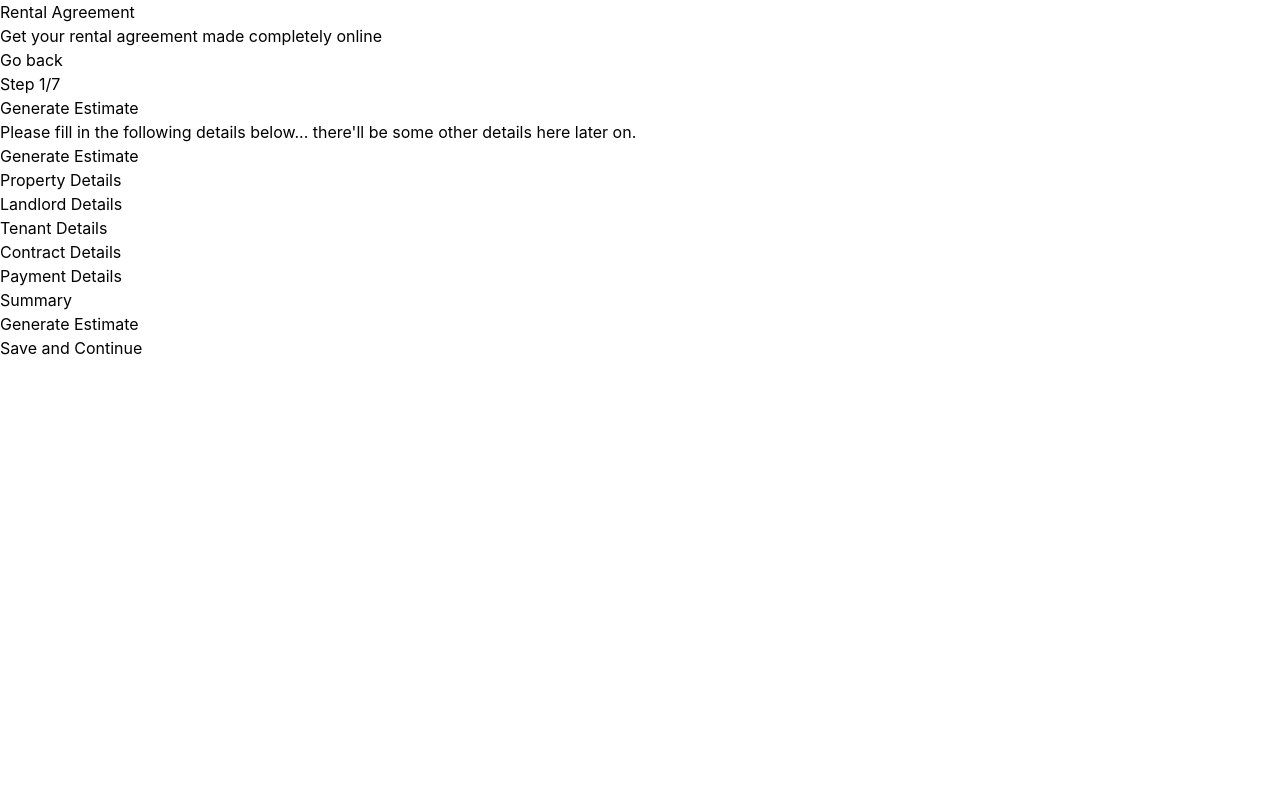
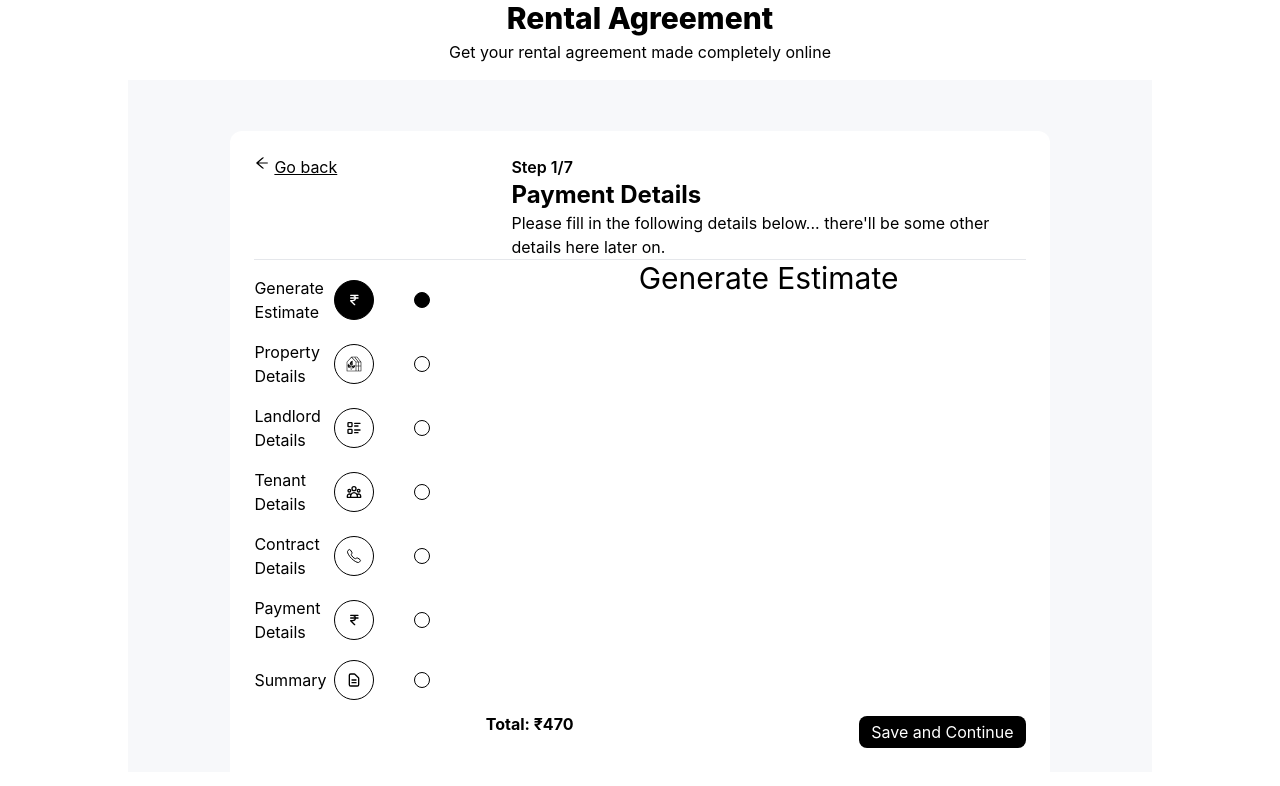
Before and after one commit to V-Blaze/web-ui, a React (Create React App) app: page / in a window 1280 px wide. Shown: the top 786 px of the page. Built offline with nearby package versions, Linux system fonts and the light colour scheme.

Commit message:
Add Responsive styling to all components

```diff
--- a/package.json
+++ b/package.json
@@ -12,6 +12,7 @@
     "@testing-library/user-event": "^13.5.0",
     "react": "^18.2.0",
     "react-dom": "^18.2.0",
+    "react-icons": "^4.7.1",
     "react-scripts": "5.0.1",
     "web-vitals": "^2.1.4"
   },
--- a/src/App.css
+++ b/src/App.css
@@ -3,3 +3,70 @@
   padding: 0;
   box-sizing: border-box;
 }
+
+.list {
+  display: flex;
+  flex-direction: column;
+  justify-content: center;
+  align-items: center;
+  gap: 1rem;
+}
+.list-2 {
+  display: flex;
+  flex-direction: column;
+  justify-content: space-between;
+}
+
+.list-item {
+  display: grid;
+  grid-template-columns: 100%;
+  align-items: center;
+}
+
+.icon-span {
+  border: 1px solid black;
+  border-radius: 100%;
+  width: 1.5rem;
+  height: 1.5rem;
+  display: flex;
+  flex-direction: column;
+  justify-content: center;
+  align-items: center;
+  background-color: #000;
+}
+.icon-span-active {
+  border: 1px solid black;
+  border-radius: 100%;
+  width: 1.5rem;
+  height: 1.5rem;
+  display: flex;
+  flex-direction: column;
+  justify-content: center;
+  align-items: center;
+  /* background: #000; */
+}
+
+.progress-span {
+  /* background-color: black; */
+  height: 1rem;
+  width: 1rem;
+  border: solid black 1px;
+  border-radius: 100%;
+}
+
+@media (min-width: 1024px) {
+  .list-item {
+  grid-template-columns: 1fr 1fr 1fr;
+  align-items: center;
+  /* width: 11rem; */
+}
+
+.icon-span {
+  width: 2.5rem;
+  height: 2.5rem;
+}
+.icon-span-active {
+  width: 2.5rem;
+  height: 2.5rem;
+}
+}
--- a/src/App.js
+++ b/src/App.js
@@ -1,10 +1,18 @@
 import React, { useState } from 'react'
 import FormContainer from './components/FormContainer'
-import Navbar from './components/Navbar'
+import Navbar from './components/Navbar';
+import { AiOutlineArrowLeft } from "react-icons/ai";
+import { GiGreenhouse } from "react-icons/gi";
+import { TbCurrencyRupee, TbListDetails } from "react-icons/tb";
+import { HiOutlineUserGroup, HiOutlineDocumentText } from "react-icons/hi";
+import {IoCallOutline} from "react-icons/io5";
+
+import './App.css';
+
 
 const App = () => {
   const [step, setstep] = useState(1);
-  const [currentForm, setCurrentForm] = useState('Generate Estimate');
+  const [currentForm, setCurrentForm] = useState('Payment Details');
   const [formInformations, setFormInformations] = useState({
     contractDetails: '',
     landlordDetails: '',
@@ -13,64 +21,116 @@ const App = () => {
     propertyDetails: '',
     tenantDetails: '',
   });
+  const forms = {
+    1: 'Generate Estimate', 2: 'Property Details', 3: 'Landlord Details', 4: 'Tenant Details', 5: 'Contract Details', 6: 'Payment Details', 7: 'Summary'
+  }
 
   const handleNext = () => {
     if (step < 7) {
       setstep(((prev) => prev + 1));
-      // console.log(formInformations);
+      setCurrentForm(forms[step + 1]);
+      console.log(formInformations);
     }
   }
 
   const handlePrev = () => {
     if (step > 1) {
       setstep(((prev) => prev - 1));
+      setCurrentForm(forms[step -1])
     }
   }
 
-  const handleCurrentForm = (form) => {
-    setCurrentForm(form);
+  const handleSubmit = (e) => {
+    e.preventDefault();
+    handleNext();
   }
 
 
   return (
-    <div className="">
-      <div>
+    <div className="flex flex-col lg:px-[10%]">
+      <div className="flex items-center justify-center mb-4 ">
         <Navbar />
       </div>
-      <div>
-        <div>
-          <div>
-              <div>
-                  <button type='button' onClick={() => handlePrev()}>Go back</button>
-                  <div>
-                      <span>Step {step}/7</span>
-                      <h3>{currentForm}</h3>
+      <div className=" bg-[#f7f8fa] px-[3%] lg:px-[10%]  pt-[5%]">
+        <div className="bg-white rounded-t-xl p-6 flex flex-col">
+          <div className=" flex justify-center items-center">
+              <div className=" border-b grid grid-cols-1 lg:grid-cols-3 align-middle">
+                  <button type='button' onClick={() => handlePrev()} className="flex lg:self-start gap-1 lg:mr-[3%]">
+                    <AiOutlineArrowLeft />
+                    <span className=" underline">Go back</span>
+                  </button>
+                  <div className="col-span-2">
+                      <span className=" font-semibold">Step {step}/7</span>
+                      <h3 className="font-bold text-2xl">{currentForm}</h3>
                       <span>Please fill in the following details below... there'll be some other details here later on.</span>
                   </div>
               </div>
           </div>
-          <div>
-              <div>
-                  <ul>
-                      <li>Generate Estimate</li>
-                      <li>Property Details</li>
-                      <li>Landlord Details</li>
-                      <li>Tenant Details</li>
-                      <li>Contract Details</li>
-                      <li>Payment Details</li>
-                      <li>Summary</li>
+          <div className="grid grid-cols-1 lg:grid-cols-3">
+              <div className="hidden lg:flex lg:mt-4">
+                  <ul className=" flex flex-row lg:flex-col justify-center gap-4 lg:w-60">
+
+                      <li className="list-item"><span>Generate Estimate</span>
+                      <span className={step >= 1 ? 'icon-span' : 'icon-span-active'}>
+                        <TbCurrencyRupee className={step >= 1 ? 'text-white' : 'text-black'}  />
+                        </span>
+                        <span className={step >= 1 ? "progress-span bg-black" : 'progress-span'}></span></li>
+
+                      <li className="list-item"><span>Property Details</span>
+                      <span  className={step >= 2 ? 'icon-span' : 'icon-span-active'}>
+                        <GiGreenhouse className={step >= 2 && 'text-white'}  />
+                        </span>
+                        <span className={step >= 2 ? "progress-span bg-black" : 'progress-span'}></span></li>
+
+                      <li className="list-item"><span>Landlord Details</span>
+                      <span className={step >= 3 ? 'icon-span' : 'icon-span-active'}>
+                        <TbListDetails className={step >= 3 && 'text-white'}  />
+                        </span>
+                        <span className={step >= 3 ? "progress-span bg-black" : 'progress-span'}></span></li>
+
+                      <li className="list-item"><span>Tenant Details </span>
+                      <span className={step >= 4 ? 'icon-span' : 'icon-span-active'}>
+                        <HiOutlineUserGroup className={step >= 4 && 'text-white'}  />
+                        </span>
+                        <span className={step >= 4 ? "progress-span bg-black" : 'progress-span'}></span></li>
+
+                      <li className="list-item"><span>Contract Details</span>
+                      <span className={step >= 5 ? 'icon-span' : 'icon-span-active'}>
+                        <IoCallOutline className={step >= 5 && 'text-white'}  />
+                        </span>
+                        <span className={step >= 5 ? "progress-span bg-black" : 'progress-span'}></span></li>
+
+                      <li className="list-item"><span>Payment Details</span>
+                      <span className={step >= 6 ? 'icon-span' : 'icon-span-active'}>
+                        <TbCurrencyRupee className={step >= 6 && 'text-white'}  />
+                        </span >
+                        <span className={step >= 6 ? "progress-span bg-black" : 'progress-span'}></span></li>
+
+                      <li className="list-item"><span>Summary</span>
+                      <span className={step >= 7 ? 'icon-span' : 'icon-span-active'}>
+                        <HiOutlineDocumentText className={step >= 7 && 'text-white'}  />
+                        </span>
+                        <span className={step >= 7 ? "progress-span bg-black" : 'progress-span'}></span></li>
                   </ul>
               </div>
-              <div>
+              <div className="col-span-2">
                 <FormContainer
                   step={step}
                   setFormInformations={setFormInformations}
                   formInformations={formInformations}
-                  handleCurrentForm={handleCurrentForm}
+                  handleSubmit={handleSubmit}
                 />
               </div>
           </div>
-          <button type='button' onClick={() => handleNext()}>Save and Continue</button>
+          <div className=" self-end w-[70%] ">
+            <div className="flex justify-between items-center">
+              <span className=" font-bold">Total: ₹470 </span>
+              <button type='submit' form={step}
+                className=" self-end w-fit bg-black text-white h-8 px-3 rounded-lg mt-4"
+                >Save and Continue
+              </button>
+            </div>
+          </div>
         </div>
       </div>
     </div>
--- a/src/components/FormComponent/ContractForm.js
+++ b/src/components/FormComponent/ContractForm.js
@@ -1,11 +1,12 @@
 import { TextField } from '@mui/material'
 import React from 'react'
 
-const ContractForm = ({setFormInformations, formInformations}) => {
+const ContractForm = ({setFormInformations, formInformations, handleSubmit}) => {
   return (
-    <div>
-      <h3>Contract Details</h3>
-      <div>
+    <div className="mt-8 flex flex-col items-center lg:items-start">
+      <h3 className=" font-semibold">Contract Details</h3>
+      <div className=" my-3">
+      <form id={5} onSubmit={ (e) => handleSubmit(e)} className="flex flex-col gap-4">
       <TextField
           required
           id="outlined-helperText-multiline-flexible"
@@ -20,6 +21,7 @@ const ContractForm = ({setFormInformations, formInformations}) => {
           // defaultValue="Default Value"
           helperText="Enter Property Details"
         />
+        </form>
       </div>
     </div>
   )
--- a/src/components/FormComponent/GenerateEstimate.js
+++ b/src/components/FormComponent/GenerateEstimate.js
@@ -1,9 +1,10 @@
 import React from 'react'
 
-const GenerateEstimate = () => {
+const GenerateEstimate = ({handleSubmit}) => {
   return (
-    <div>
-      <h1>Generate Estimate</h1>
+    <div className="flex justify-center items-center">
+      <h2 className=" text-3xl">Generate Estimate</h2>
+      <form id={1} onSubmit={ (e) => handleSubmit(e)} className="flex flex-col gap-4"></form>
     </div>
   )
 }
--- a/src/components/FormComponent/LandlordForm.js
+++ b/src/components/FormComponent/LandlordForm.js
@@ -1,11 +1,12 @@
 import React from 'react'
 import TextField from '@mui/material/TextField';
 
-const LandlordForm = ({setFormInformations, formInformations}) => {
+const LandlordForm = ({setFormInformations, formInformations, handleSubmit}) => {
   return (
-    <div>
-      <h3>Landlord Details</h3>
-      <div>
+    <div className="mt-8 flex flex-col items-center lg:items-start">
+      <h3 className=" font-semibold">Landlord Details</h3>
+      <div className=" my-3">
+        <form id={3} onSubmit={ (e) => handleSubmit(e)} className="flex flex-col gap-4">
           <TextField
               required
               id="outlined-helperText-multiline-flexible"
@@ -20,6 +21,10 @@ const LandlordForm = ({setFormInformations, formInformations}) => {
               // defaultValue="Default Value"
               helperText="Enter Property Details"
             />
+            {/* <button type='submit'
+            className=" self-end w-fit bg-black text-white h-8 px-3 rounded-lg mt-4"
+          >Save and Continue</button> */}
+          </form>
       </div>
     </div>
   )
--- a/src/components/FormComponent/PropertyForm.js
+++ b/src/components/FormComponent/PropertyForm.js
@@ -1,11 +1,12 @@
 import React from 'react'
 import TextField from '@mui/material/TextField';
 
-const PropertyForm = ({setFormInformations, formInformations}) => {
+const PropertyForm = ({setFormInformations, formInformations, handleSubmit}) => {
   return (
-    <div>
-      <h3>Property Details</h3>
-      <div>
+    <div className="mt-8 flex flex-col items-center lg:items-start">
+      <h3 className=" font-semibold">Property Details</h3>
+      <div className=" my-3">
+      <form id={2} onSubmit={ (e) => handleSubmit(e)} className="flex flex-col gap-4">
       <TextField
           required
           id="outlined-helperText-multiline-flexible"
@@ -20,6 +21,7 @@ const PropertyForm = ({setFormInformations, formInformations}) => {
           // defaultValue="Default Value"
           helperText="Enter Property Details"
         />
+      </form>
       </div>
     </div>
   )
--- a/src/components/FormComponent/Summary.js
+++ b/src/components/FormComponent/Summary.js
@@ -2,7 +2,27 @@ import React from 'react'
 
 const Summary = () => {
   return (
-    <div>Summary</div>
+    <div className="flex flex-col mt-4 mr-4 items-end">
+      <div className="border border-black w-[70%] rounded-lg p-4">
+        <h3 className=" font-semibold text-xl mb-6">Legal Document Quotation</h3>
+        <ul className="mb-6 border-black border-b-2">
+          <li className="flex justify-between"><span>Govefnment Stap Duty</span> <span className=" font-bold">₹20</span></li>
+          <li className="flex justify-between"><span>Notarized Agreement</span> <span className=" font-bold">₹300</span></li>
+          <li className="flex justify-between"><span>Doorstep Delivery</span> <span className=" font-bold">₹100</span></li>
+          <li className="flex justify-between"><span>E-sign Agreement</span> <span className=" font-bold">₹50</span></li>
+          <li className="flex justify-between"><span>Convenience Charges</span> <span className=" font-bold">₹379</span></li>
+        </ul>
+        <div className="flex justify-between font-bold mb-10">
+          <span>Total Amount</span>
+          <span>₹849</span>
+        </div>
+        <button type='button' className="w-full bg-black text-white h-8 px-3 rounded-lg">Pay ₹849</button>
+      </div>
+      <div className="flex flex-col gap-4 w-[70%] mt-6 ">
+        <span>Addons</span>
+        <textarea cols="28" rows="5" className="border-2 border-black rounded-lg" />
+      </div>
+    </div>
   )
 }
 
--- a/src/components/FormComponent/TenantForm.js
+++ b/src/components/FormComponent/TenantForm.js
@@ -1,11 +1,12 @@
 import React from 'react'
 import { TextField } from '@mui/material'
 
-const TenantForm = ({setFormInformations, formInformations}) => {
+const TenantForm = ({setFormInformations, formInformations, handleSubmit}) => {
   return (
-    <div>
-      <h3>Tenant Details</h3>
-      <div>
+    <div className="mt-8 flex flex-col items-center lg:items-start">
+      <h3 className=" font-semibold">Tenant Details</h3>
+      <div className=" my-3">
+      <form id={4} onSubmit={ (e) => handleSubmit(e)} className="flex flex-col gap-4">
       <TextField
           required
           id="outlined-helperText-multiline-flexible"
@@ -20,6 +21,7 @@ const TenantForm = ({setFormInformations, formInformations}) => {
           // defaultValue="Default Value"
           helperText="Enter Property Details"
         />
+        </form>
       </div>
     </div>
   )
--- a/src/components/FormContainer.js
+++ b/src/components/FormContainer.js
@@ -1,7 +1,7 @@
 import React from 'react'
 import { ContractForm, GenerateEstimate, LandlordForm, PaymentForm, PropertyForm, Summary, TenantForm } from "./FormComponent";
 
-const FormContainer = ({ step, setFormInformations, formInformations,}) => {
+const FormContainer = ({ step, setFormInformations, formInformations, handleSubmit}) => {
 
   switch (step) {
     case 1:
@@ -9,6 +9,7 @@ const FormContainer = ({ step, setFormInformations, formInformations,}) => {
             <GenerateEstimate
             formInformations={formInformations}
             setFormInformations={setFormInformations}
+            handleSubmit={handleSubmit}
             />
         )
     case 2:
@@ -16,6 +17,7 @@ const FormContainer = ({ step, setFormInformations, formInformations,}) => {
             <PropertyForm
             formInformations={formInformations}
             setFormInformations={setFormInformations}
+            handleSubmit={handleSubmit}
             />
         )
     case 3:
@@ -23,6 +25,7 @@ const FormContainer = ({ step, setFormInformations, formInformations,}) => {
             <LandlordForm
             formInformations={formInformations}
             setFormInformations={setFormInformations}
+            handleSubmit={handleSubmit}
             />
         )
     case 4:
@@ -30,6 +33,7 @@ const FormContainer = ({ step, setFormInformations, formInformations,}) => {
             <TenantForm
             formInformations={formInformations}
             setFormInformations={setFormInformations}
+            handleSubmit={handleSubmit}
             />
         )
     case 5:
@@ -37,6 +41,7 @@ const FormContainer = ({ step, setFormInformations, formInformations,}) => {
             <ContractForm
             formInformations={formInformations}
             setFormInformations={setFormInformations}
+            handleSubmit={handleSubmit}
             />
         )
     case 6:
@@ -44,6 +49,7 @@ const FormContainer = ({ step, setFormInformations, formInformations,}) => {
             <PaymentForm
             formInformations={formInformations}
             setFormInformations={setFormInformations}
+            handleSubmit={handleSubmit}
             />
         )
     case 7:
@@ -51,6 +57,7 @@ const FormContainer = ({ step, setFormInformations, formInformations,}) => {
             <Summary
             formInformations={formInformations}
             setFormInformations={setFormInformations}
+            handleSubmit={handleSubmit}
             />
         )
     default:
--- a/src/components/Navbar.js
+++ b/src/components/Navbar.js
@@ -3,8 +3,8 @@ import React from 'react'
 const Navbar = () => {
   return (
     <div>
-        <div>
-            <h1>Rental Agreement</h1>
+        <div className=" flex flex-col gap-1 items-center">
+            <h1 className=" font-extrabold text-3xl">Rental Agreement</h1>
             <span>Get your rental agreement made completely online</span>
         </div>
     </div>
```
Also changed, not shown: src/components/FormComponent/PaymentForm.js (+10 -4 lines), 1 other file (tests, documents, lock files or other folders). Lines whose indentation alone changed are shown as unchanged.
